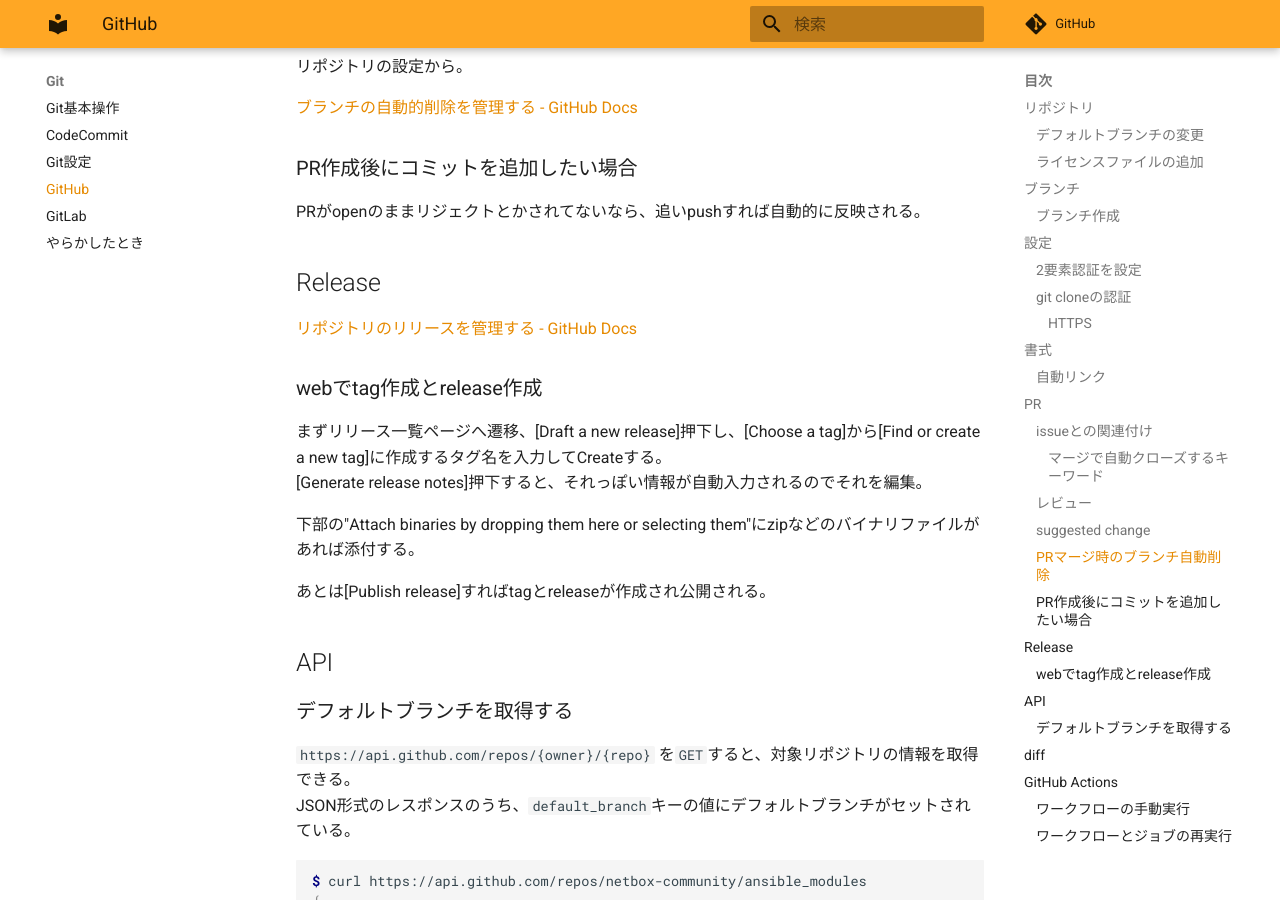
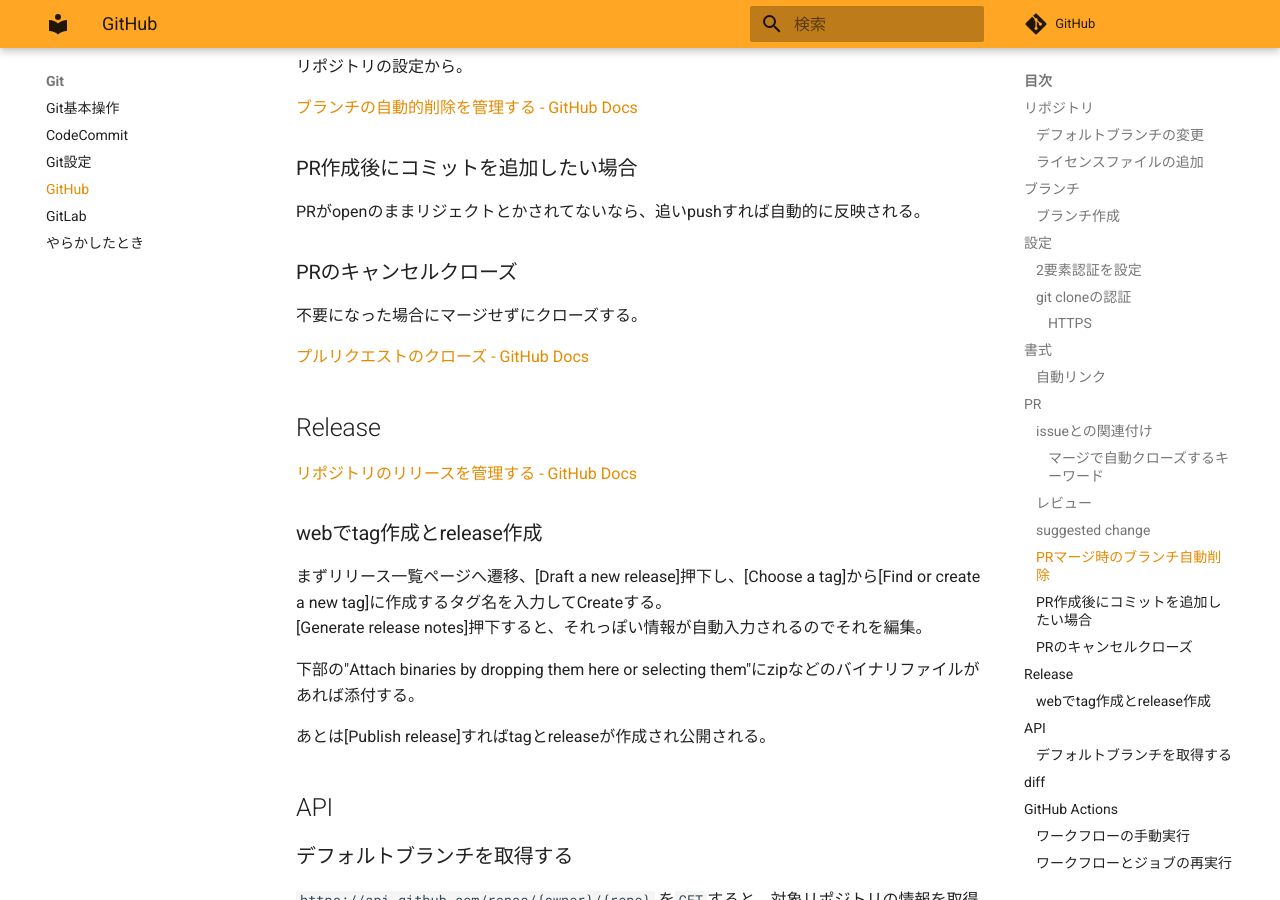
Before and after one commit to zaki-lknr/docs, an MkDocs documentation site: the page built from docs/Git/github.md, in a window 1280 px wide and 900 px high, scrolled down 2671 px. Built offline with MkDocs 1.6.1 and Material for MkDocs 9.7.7, drawn with Linux system fonts in a browser that asks for light colours; comment, search, counter and statistics services are not loaded.

Commit message:
add: github: PRのクローズ

```diff
--- a/docs/Git/github.md
+++ b/docs/Git/github.md
@@ -101,6 +101,12 @@ Settings -> Developer settings -> Personal access tokens -> Tokens(classic)で
 
 PRがopenのままリジェクトとかされてないなら、追いpushすれば自動的に反映される。
 
+### PRのキャンセルクローズ
+
+不要になった場合にマージせずにクローズする。
+
+[プルリクエストのクローズ - GitHub Docs](https://docs.github.com/ja/pull-requests/collaborating-with-pull-requests/incorporating-changes-from-a-pull-request/closing-a-pull-request)
+
 ## Release
 
 [リポジトリのリリースを管理する - GitHub Docs](https://docs.github.com/ja/repositories/releasing-projects-on-github/managing-releases-in-a-repository)
```
